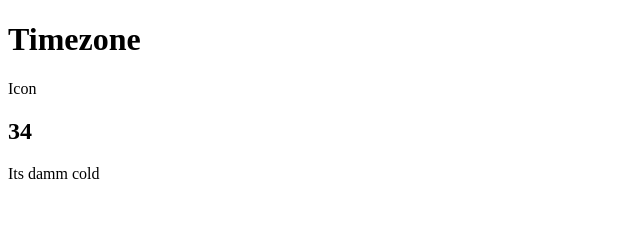
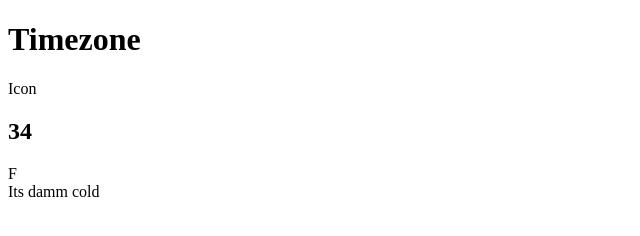
Before and after one commit to Krom121/js-weather-app, a plain HTML site: page index.html in a window 1280 px wide. Shown: the whole page, without its empty margins (0-640 px from the left). Drawn offline with Linux system fonts and the light colour scheme.

Commit message:
html mod/basic styles

```diff
--- a/index.html
+++ b/index.html
@@ -12,7 +12,10 @@
         <h1 class="location-timezone">Timezone</h1>
         <p>Icon</p>
         <div class="temperture">
+            <div class="degree-section">
             <h2 class="degree">34</h2>
+            <span>F</span>
+            </div>
             <div class="temperture-description">Its damm cold</div>
         </div>
     </div>
```
